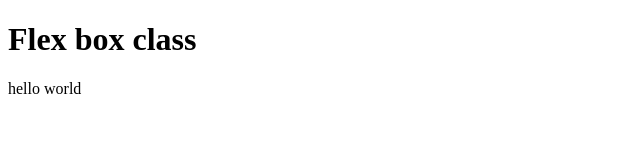
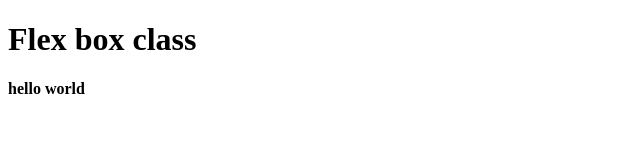
Before and after one commit to nameerfarooq/MERN_batch_2_HTML_CSS, a plain HTML site: page CSS/Flex/index.html in a window 1280 px wide. Shown: the full height of the page, 0-640 px from the left. Drawn offline with Linux system fonts and the light colour scheme.

Commit message:
Update index.html

```diff
--- a/CSS/Flex/index.html
+++ b/CSS/Flex/index.html
@@ -7,6 +7,6 @@
   </head>
   <body>
     <h1>Flex box class</h1>
-    <p>hello world</p>
+    <b>hello world</b>
   </body>
 </html>
```
